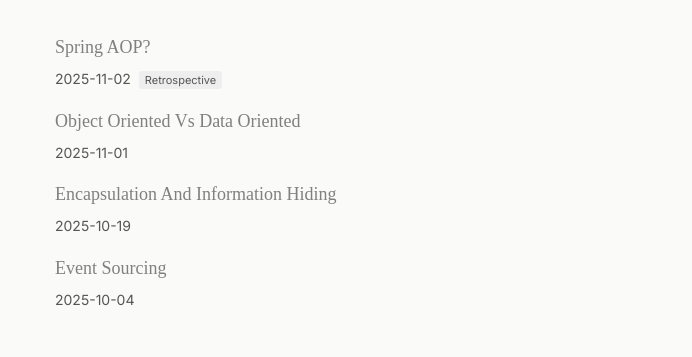
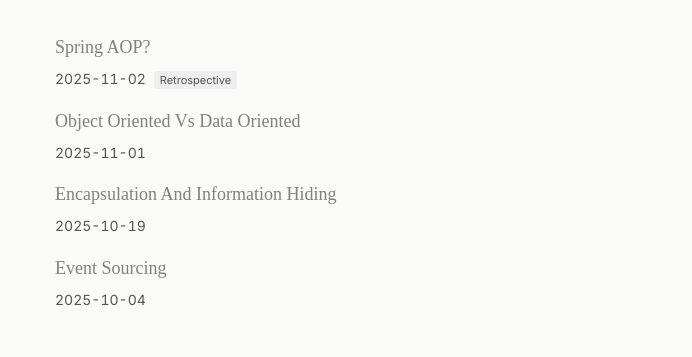
Before and after one commit to seungwon-me/seungwon.tech, a Next.js app: page / in a window 1280 px wide. Shown: the part 339-696 px from the top of the page, without its empty margins (294-986 px from the left). Built offline with nearby package versions, Linux system fonts and the light colour scheme.

Commit message:
홈 최신 목록 날짜 시맨틱 개선

```diff
--- a/src/app/page.tsx
+++ b/src/app/page.tsx
@@ -25,7 +25,7 @@
             </Link>
             <br />
             <small className="meta">
-              {date}
+              <time dateTime={date}>{date}</time>
               {type === 'retrospectives' && <span className="content-badge">Retrospective</span>}
             </small>
           </li>
```
